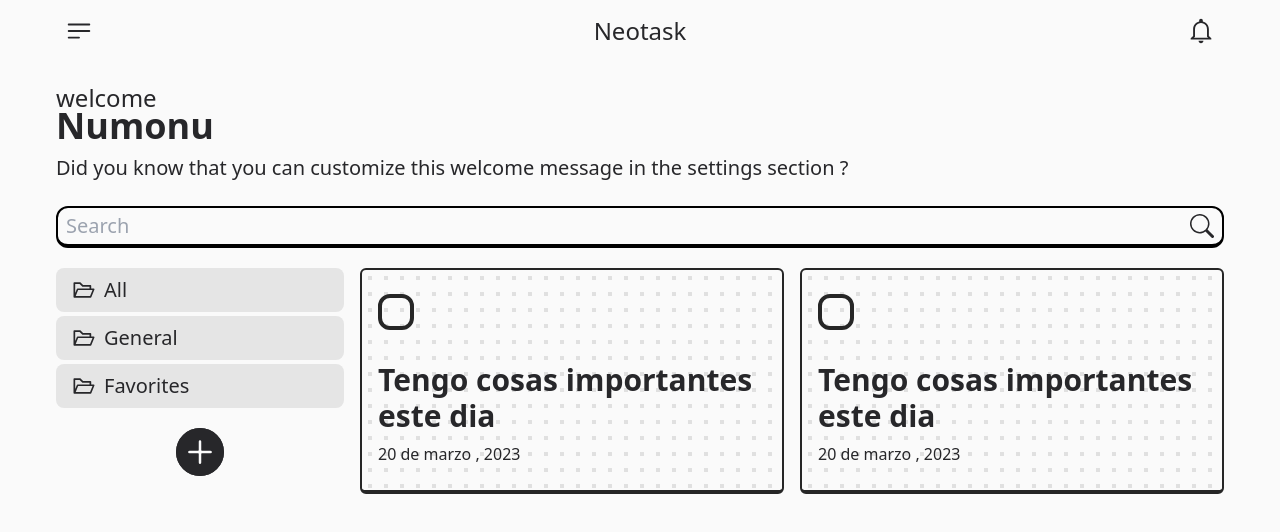
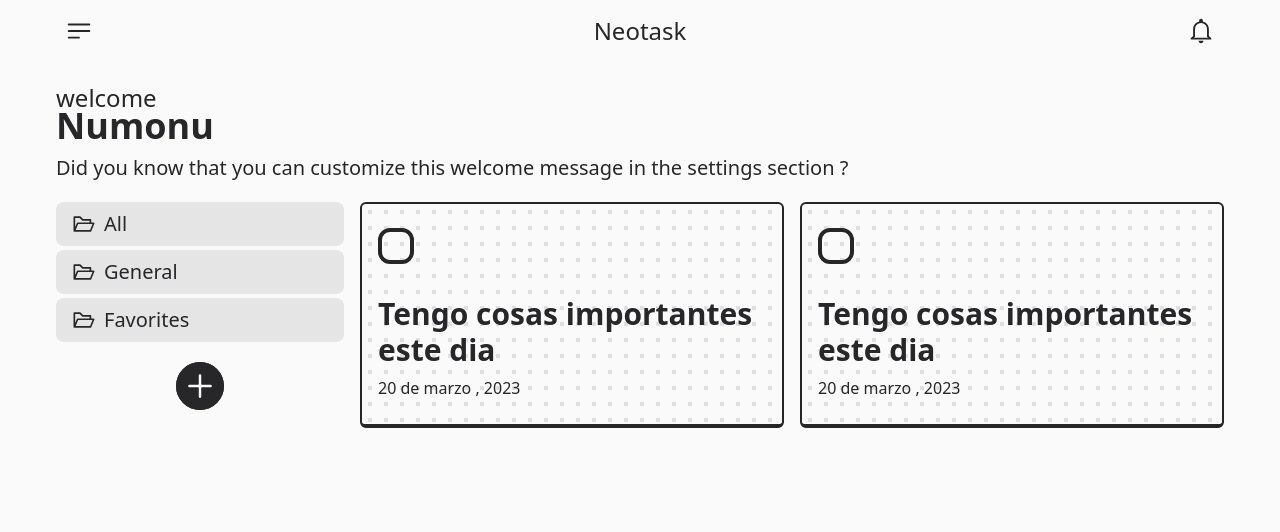
Before and after one commit to Numonu/neotask, a Next.js app: page /dashboard in a window 1280 px wide. Shown: the top 532 px of the page. Built offline with nearby package versions, Linux system fonts and the light colour scheme.

Commit message:
he ajustado el padding en el componente dashboardHero

```diff
--- a/src/components/molecules/DashboardHero.jsx
+++ b/src/components/molecules/DashboardHero.jsx
@@ -9,11 +9,10 @@ export default function DashboardHero() {
 			<div className="max-w-[1200px] mx-auto px-4 py-5 flex flex-col gap-2">
 				<Subtitle className="-mb-4">welcome</Subtitle>
 				<Title>Numonu</Title>
-				<Paragraph className="mb-4">
+				<Paragraph>
 					Did you know that you can customize this welcome message in
 					the settings section ?
 				</Paragraph>
-				<Search />
 			</div>
 		</>
 	);
```
